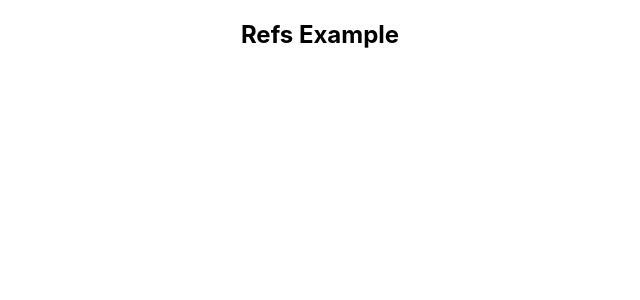
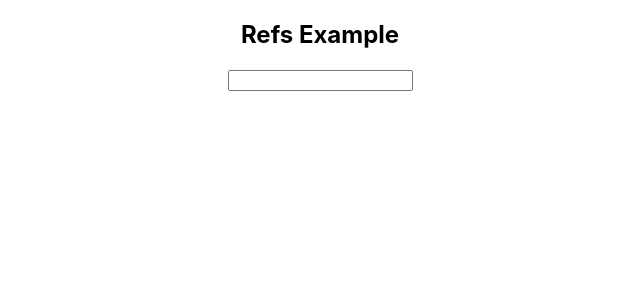
Before and after one commit to Saoa35/my-app_4, a React (Create React App) app: page / in a window 1280 px wide. Shown: the top 300 px of the page, without its empty margins (320-960 px from the left). Built offline with nearby package versions, Linux system fonts and the light colour scheme.

Commit message:
+ input to render

```diff
--- a/src/Components/RefsEx/RefsEx.js
+++ b/src/Components/RefsEx/RefsEx.js
@@ -6,10 +6,11 @@ export default class RefsEx extends React.Component {
     constructor(props) {
         super(props);
         this.myRef = React.createRef();
+        this.inputRef = React.createRef();
     }
 
     componentDidMount() {
-        console.log(this.myRef);
+        console.log(this.myRef.current.textContent);
     }
 
     render() {
@@ -21,6 +22,8 @@ export default class RefsEx extends React.Component {
                 <h2 ref={this.myRef}>
                     Refs Example
                 </h2>
+
+                <input type='text' ref={this.inputRef}/>
             </div>
         )
     }
```
